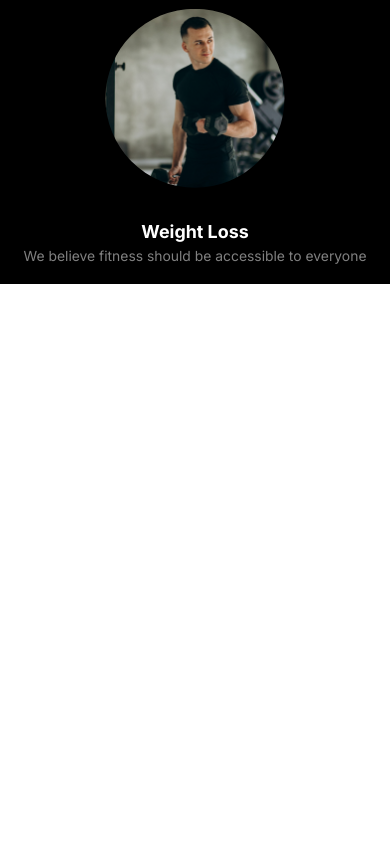
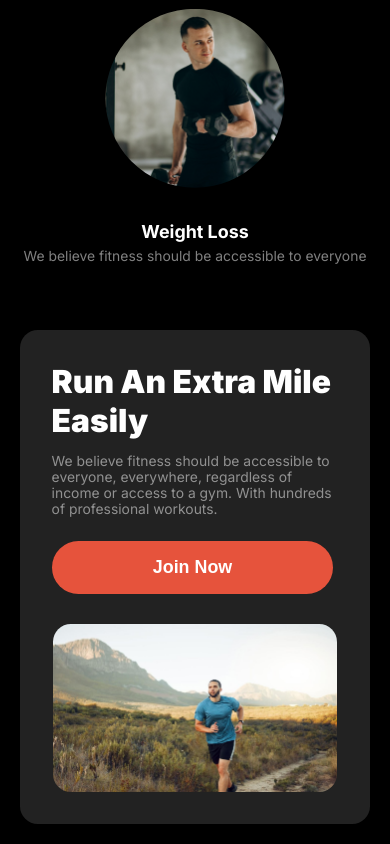
Before and after one commit to MHossain987/MH-Assignment-2, a plain HTML site: page index.html in a window 390 px wide. Shown: the part 2129-2973 px from the top of the page. Before the commit the page ends 2413 px from the top, so only its background shows below. Drawn offline with Linux system fonts and the light colour scheme; a web font is replaced by a local one.

Commit message:
run extra mile part added

```diff
--- a/index.html
+++ b/index.html
@@ -46,7 +46,7 @@
     <!-- main part formatting starts -->
      <main class="bg-color-01">
         <!-- habit part -->
-        <div class="habits flex-display">
+         <div class="habits flex-display">
             <h3 class="font-size-03 font-color-02">Change Your Habits</h3>
             <p class="font-size-01 font-color-01">We believe fitness should be accessible to everyone, everywhere, regardless of income or access to a gym.</p>
             <div class="habits-names grid-display">
@@ -72,6 +72,15 @@
                 </div>
             </div>
          </div>
+        <!-- run extra mile part -->
+         <div class="run-miles flex-display bg-color-02">
+            <div class="extra-miles">
+                <h4 class="font-size-03 font-color-02">Run An Extra Mile Easily</h4>
+                <p class="font-size-01 font-color-01">We believe fitness should be accessible to everyone, everywhere, regardless of income or access to a gym. With hundreds of professional workouts.</p>
+                <div><button class="font-size-02 font-color-02 btn-primary btn-primary-run">Join Now</button></div>
+            </div>
+            <div class="extra-bg-img"><img class="run-image flex-display" src="images/run-resized1.jpg" alt="A person is running along a track in the middle of a field"></div>
+         </div>
      </main>
     <!-- main part formatting ends -->
 </body>
--- a/styles/styles.css
+++ b/styles/styles.css
@@ -420,3 +420,70 @@ nav>ul{
     }
 }
 /* habit related styling ends */
+/* run extra mile related styling starts */
+.run-miles{
+    margin: 6.94444444vw auto 0;
+    padding: 2.75vw;
+    gap: 12.45833333vw;
+    justify-content: center;
+    align-items: center;
+    border: none;
+    border-radius: 1.25vw;
+}
+.extra-miles>h4{
+    margin: 0;
+    padding: 0;
+    font-weight: 900;
+}
+.extra-miles>p{
+    margin: 0.97222222vw 0 2.36111111vw;
+    padding: 0;
+}
+.run-image{
+    width: 25.41666666vw;
+    aspect-ratio: 61/52;
+    align-items: center;
+    border: none;
+    border-radius: 1.25vw;
+}
+/* for extra small devices */
+@media screen and (max-width: 576px) {
+    .run-miles{
+        margin: 16.79389313vw auto 0;
+        padding: 8.142493639vw;
+        flex-direction: column;
+        gap: 7.633587786vw;
+        border-radius: 4.580152672vw;
+    }
+    .extra-miles>h4{
+        font-size: 8.142493639vw;
+    }
+    .extra-miles>p{
+        margin: 3.562340967vw 0 6.106870229vw;
+        font-size: 3.562340967vw;
+    }
+     .run-image{
+        display: none;
+        width: 0;
+        aspect-ratio: 0;
+        border: none;
+        border-radius: 0;
+     }
+     .extra-bg-img{
+        width: 73.02798982vw;
+        aspect-ratio: 287/170;
+        border: none;
+        border-radius: 4.580152672vw;
+        background-image: url(../images/run-resized2.jpg);
+        background-repeat: no-repeat;
+        background-size: cover;
+        background-position: center;
+
+     }
+    .btn-primary-run{
+        padding: 4.071246819vw 25.95419847vw;
+        border-radius: 10.6870229vw;
+        font-size: 4.580152672vw;
+    }
+}
+/* run extra mile related styling ends */
```
